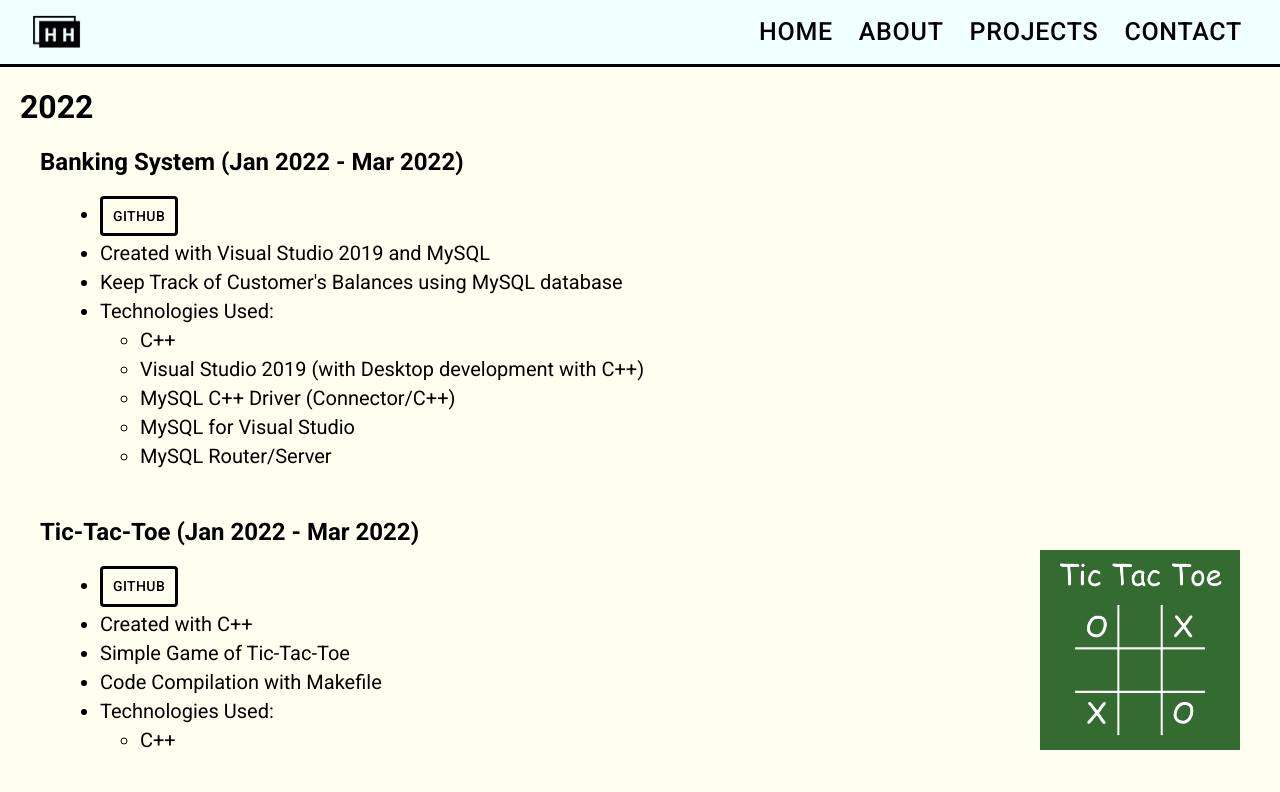
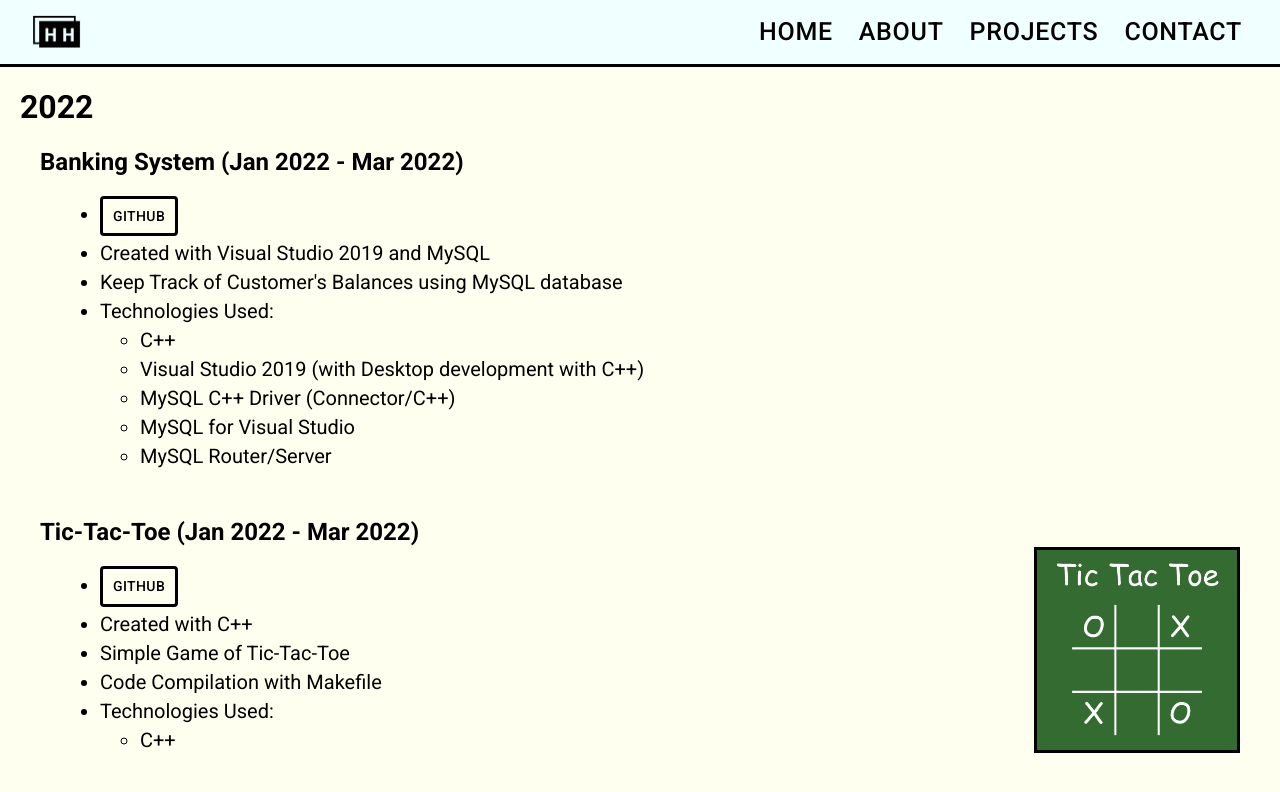
Before and after one commit to haostonh/portfolio, a React (Create React App) app in the folder client/: page /portfolio/projects in a window 1280 px wide. Shown: the top 792 px of the page. Built offline with nearby package versions, Linux system fonts and the light colour scheme.

Commit message:
fix className error

```diff
--- a/client/src/pages/Projects.jsx
+++ b/client/src/pages/Projects.jsx
@@ -16,7 +16,7 @@ const Projects = () => {
         <BankingSystem/>
         <div className='projectBodyImageContainer'>
           <TicTacToe/>
-          <img classname='projectImage' src={TicTacToeIcon} alt={'Tic-Tac-Toe Icon'} width='200px' height='200px'/>
+          <img className='projectImage' src={TicTacToeIcon} alt={'Tic-Tac-Toe Icon'} width='200px' height='200px'/>
         </div>
       </div>
     </div>
```
